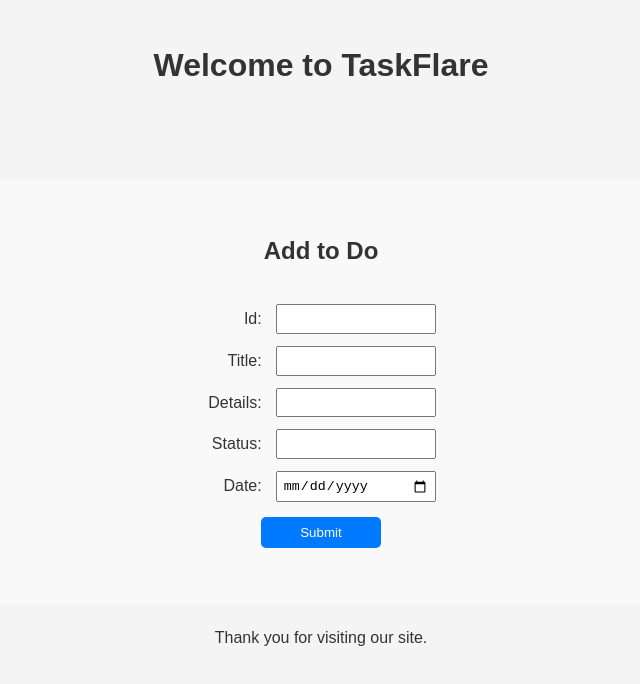
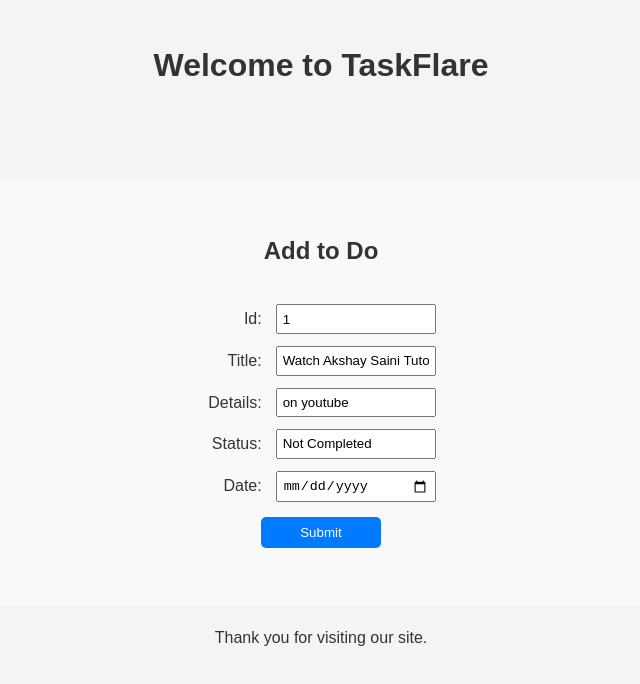
Before and after one commit to imkanhaiya/task-flare, an Angular app: page /add-todo in a window 1280 px wide. Shown: the top 684 px of the page, without its empty margins (319-959 px from the left). Built offline with nearby package versions, Linux system fonts and the light colour scheme.

Commit message:
Use class to declare data structures instead of interface
Interface can be used when simple data structures required with less manipulation needed.

```diff
--- a/src/app/add-todo/add-todo.component.html
+++ b/src/app/add-todo/add-todo.component.html
@@ -5,23 +5,27 @@
     </section>
 
     <section class="form">
-        <form action="">
+
+        <!-- {{model | json}} -->
+
+        <form #todoForm="ngForm" action="">
             <label for="todoId">Id: </label>
-            <input type="text" name="todoId" id="todoId">
+            <input type="text" name="todoId" id="todoId" required [(ngModel)]="model.id">
 
             <label for="title">Title: </label>
-            <input type="text" name="title" id="title">
+            <input type="text" name="title" id="title" required [(ngModel)]="model.title">
 
             <label for="details">Details: </label>
-            <input type="text" name="details" id="details">
+            <input type="text" name="details" id="details" required [(ngModel)]="model.details">
 
             <label for="status">Status: </label>
-            <input type="text" name="status" id="status">
+            <input type="text" name="status" id="status" required [(ngModel)]="model.status">
 
             <label for="date">Date: </label>
-            <input type="Date" name="date" id="Date">
+            <input type="Date" name="date" id="Date" required [(ngModel)]="model.due_date">
 
             <button type="submit" class="btn button-primary">Submit</button>
+
         </form>
     </section>
 
--- a/src/app/add-todo/add-todo.component.ts
+++ b/src/app/add-todo/add-todo.component.ts
@@ -1,12 +1,17 @@
 import { Component } from '@angular/core';
+import { FormsModule } from '@angular/forms';
+import { JsonPipe } from '@angular/common';
+import { Todo } from '../todo';
 
 @Component({
   selector: 'app-add-todo',
   standalone: true,
-  imports: [],
+  imports: [FormsModule, JsonPipe],
   templateUrl: './add-todo.component.html',
   styleUrl: './add-todo.component.css'
 })
 export class AddTodoComponent {
 
+  model = new Todo(1, "Watch Akshay Saini Tutorial", "on youtube", "Not Completed", new Date())
+
 }
--- a/src/app/todo.ts
+++ b/src/app/todo.ts
@@ -1,7 +1,9 @@
-export interface Todo {
-    id: Number;
-    title: String;
-    details: String;
-    status: String;
-    due_date: Date;
+export class Todo {
+    constructor (
+        public id: Number,
+        public title: String,
+        public details: String,
+        public status: String,
+        public due_date: Date,
+    ) {}
 }
```
